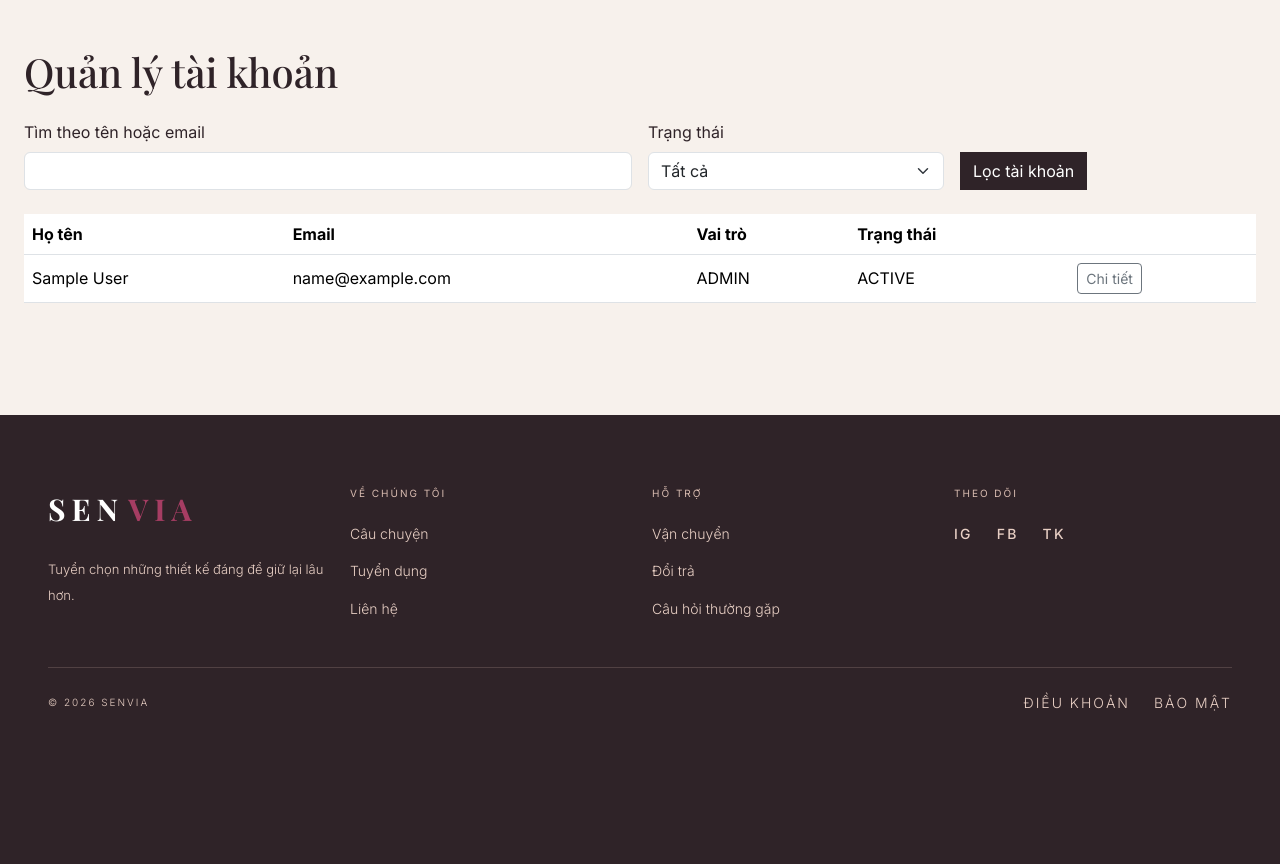
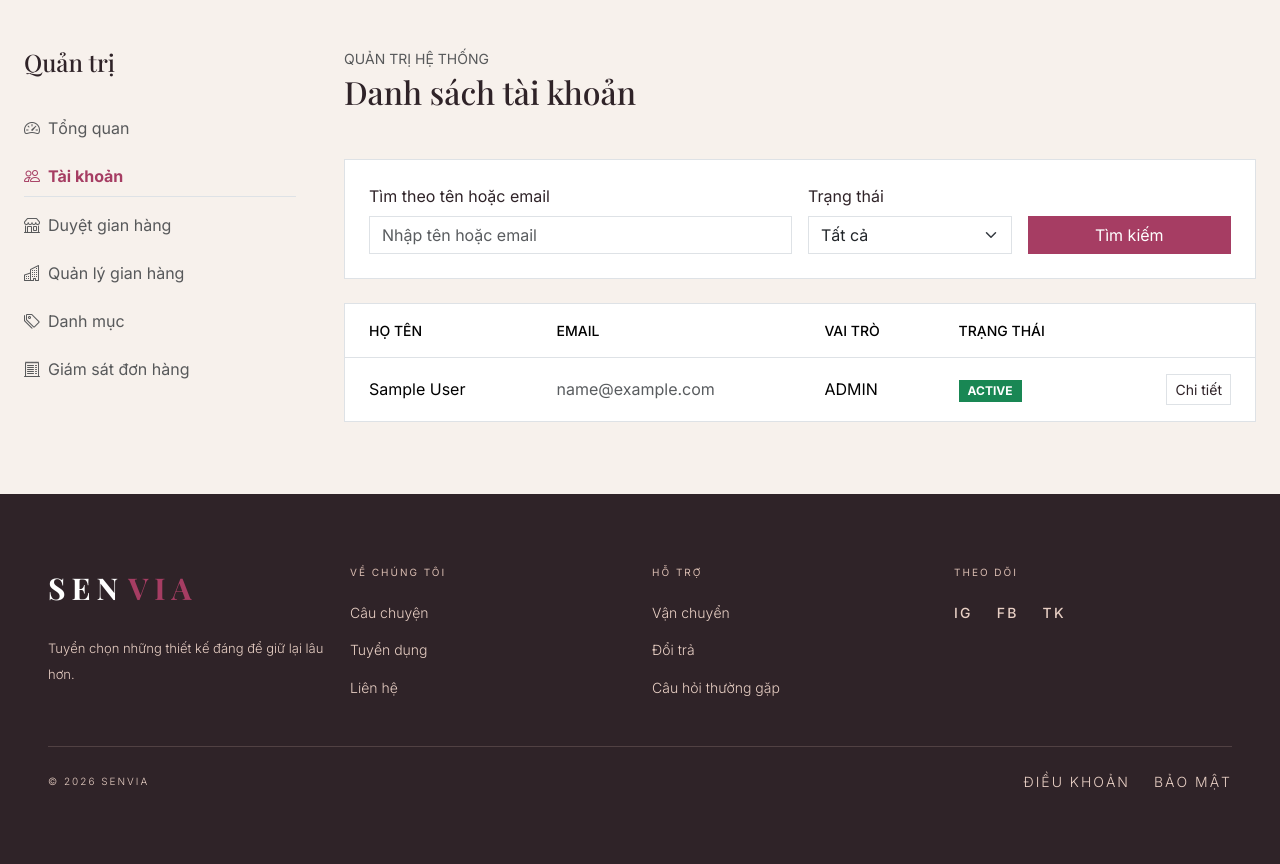
Before and after one commit to ChuChoaChan131019/MauThietKe_DoAnGiuaKy, a Spring Boot app: page /identity/admin/accounts in a window 1280 px wide. Shown: the part 169-1033 px from the top of the page. Before the commit the page ends 880 px from the top, so only its background shows below. Run offline with Spring Boot 4, Linux system fonts and the light colour scheme; the visitor is signed in with stand-in values (Sample User, id 1); some of the project's set-up classes (security, data sources, template engines, error pages and the like) are left out, and stand-ins take their place; some web fonts are replaced.

Commit message:
fix(identity): sửa trang quản lý tài khoản

```diff
--- a/src/main/resources/templates/fragments/header.html
+++ b/src/main/resources/templates/fragments/header.html
@@ -48,7 +48,7 @@
                 </a>
 
                 <div th:if="${role != null}" class="dropdown">
-                    <a href="#" class="text-plum hover-burgundy transition-colors d-flex align-items-center text-decoration-none" data-bs-toggle="dropdown">
+                    <a href="#" class="text-plum hover-burgundy transition-colors d-flex align-items-center text-decoration-none" data-bs-toggle="dropdown" role="button" aria-expanded="false">
                         <i class="bi bi-person header-icon-lg"></i>
                     </a>
                     <ul class="dropdown-menu dropdown-menu-end border-clay rounded-0 shadow-sm mt-2">
--- a/src/main/resources/templates/identity/admin/accounts.html
+++ b/src/main/resources/templates/identity/admin/accounts.html
@@ -1,99 +1,110 @@
 <!DOCTYPE html>
 <html lang="vi" xmlns:th="http://www.thymeleaf.org">
-<head th:replace="~{fragments/head :: head('Senvia - Quản lý tài khoản')}"></head>
+<head th:replace="~{fragments/head :: head('Senvia - Danh sách tài khoản')}"></head>
 <body>
 <div th:replace="~{fragments/header :: header}"></div>
-<main class="container-fluid max-w-1440 px-3 px-md-4 py-5">
-    <h1 class="text-serif text-plum mb-4">Quản lý tài khoản</h1>
-    <div th:if="${success}" th:text="${success}" class="alert alert-success" role="status"></div>
-    <div th:if="${error}" th:text="${error}" class="alert alert-danger" role="alert"></div>
 
-    <form th:action="@{/identity/admin/accounts}" method="get" class="row g-3 mb-4">
+<main class="w-100 mx-auto px-3 px-md-4 py-5 max-w-1440">
+    <div class="row gx-lg-5">
+        <aside class="col-12 col-md-3 mb-5 mb-md-0">
+            <nav class="d-flex flex-column gap-3 sticky-top" style="top: 100px;">
+                <h1 class="h4 text-serif text-plum mb-4">Quản trị</h1>
+                <a th:href="@{/admin/dashboard}" class="text-muted hover-plum text-decoration-none transition-colors pb-2 d-inline-block w-100"><i class="bi bi-speedometer2 me-2"></i>Tổng quan</a>
+                <a th:href="@{/identity/admin/accounts}" class="fw-bold text-burgundy text-decoration-none border-bottom border-burgundy pb-2 d-inline-block w-100"><i class="bi bi-people me-2"></i>Tài khoản</a>
+                <a th:href="@{/admin/shop-requests}" class="text-muted hover-plum text-decoration-none transition-colors pb-2 d-inline-block w-100"><i class="bi bi-shop me-2"></i>Duyệt gian hàng</a>
+                <a th:href="@{/admin/shops}" class="text-muted hover-plum text-decoration-none transition-colors pb-2 d-inline-block w-100"><i class="bi bi-buildings me-2"></i>Quản lý gian hàng</a>
+                <a th:href="@{/admin/categories}" class="text-muted hover-plum text-decoration-none transition-colors pb-2 d-inline-block w-100"><i class="bi bi-tags me-2"></i>Danh mục</a>
+                <a th:href="@{/admin/orders}" class="text-muted hover-plum text-decoration-none transition-colors pb-2 d-inline-block w-100"><i class="bi bi-receipt-cutoff me-2"></i>Giám sát đơn hàng</a>
+            </nav>
+        </aside>
+
+        <section class="col-12 col-md-9">
+            <div class="d-flex flex-column flex-md-row justify-content-between align-items-md-center mb-5 gap-3">
+                <div>
+                    <p class="text-muted text-uppercase small mb-1">Quản trị hệ thống</p>
+                    <h2 class="text-serif text-plum m-0">Danh sách tài khoản</h2>
+                </div>
+            </div>
+
+            <div th:if="${success}" th:text="${success}" class="alert alert-success rounded-0" role="status"></div>
+            <div th:if="${error}" th:text="${error}" class="alert alert-danger rounded-0" role="alert"></div>
+
+            <form th:action="@{/identity/admin/accounts}" method="get" class="bg-white border border-clay p-4 mb-4">
+                <div class="row g-3 align-items-end">
                     <div class="col-md-6">
-            <label for="query" class="form-label">Tìm theo tên hoặc email</label>
-            <input id="query" type="search" name="query" th:value="${query}" class="form-control">
+                        <label for="query" class="form-label text-plum">Tìm theo tên hoặc email</label>
+                        <input id="query" type="search" name="query" th:value="${query}" class="form-control rounded-0" placeholder="Nhập tên hoặc email">
                     </div>
                     <div class="col-md-3">
-            <label for="status" class="form-label">Trạng thái</label>
-            <select id="status" name="status" class="form-select">
+                        <label for="status" class="form-label text-plum">Trạng thái</label>
+                        <select id="status" name="status" class="form-select rounded-0">
                             <option value="">Tất cả</option>
-                <option th:each="accountStatus : ${statuses}"
-                        th:value="${accountStatus}"
-                        th:text="${accountStatus}"
-                        th:selected="${selectedStatus == accountStatus}"></option>
+                            <option th:each="accountStatus : ${statuses}" th:value="${accountStatus}" th:text="${accountStatus}" th:selected="${selectedStatus == accountStatus}"></option>
                         </select>
                     </div>
-        <div class="col-md-3 d-flex align-items-end">
-            <button type="submit" class="btn bg-plum text-white rounded-0">Lọc tài khoản</button>
+                    <div class="col-md-3 d-grid">
+                        <button type="submit" class="btn bg-burgundy text-white rounded-0">Tìm kiếm</button>
+                    </div>
                 </div>
             </form>
 
-    <div class="table-responsive mb-5">
-        <table class="table table-hover align-middle">
-            <thead>
-            <tr>
-                <th>Họ tên</th>
-                <th>Email</th>
-                <th>Vai trò</th>
-                <th>Trạng thái</th>
-                <th></th>
+            <div class="table-responsive bg-white border border-clay p-0 mb-4">
+                <table class="table table-borderless table-hover align-middle mb-0 text-plum">
+                    <thead class="border-bottom bg-ivory">
+                    <tr class="text-muted small text-uppercase">
+                        <th class="px-4 py-3 fw-medium">Họ tên</th>
+                        <th class="px-4 py-3 fw-medium">Email</th>
+                        <th class="px-4 py-3 fw-medium">Vai trò</th>
+                        <th class="px-4 py-3 fw-medium">Trạng thái</th>
+                        <th class="px-4 py-3"></th>
                     </tr>
                     </thead>
                     <tbody>
                     <tr th:each="account : ${accounts}">
-                <td th:text="${account.fullName}"></td>
-                <td th:text="${account.email}"></td>
-                <td th:text="${account.role}"></td>
-                <td th:text="${account.accountStatus}"></td>
-                <td>
-                    <a th:href="@{/identity/admin/accounts/{id}(id=${account.id})}" class="btn btn-sm btn-outline-secondary">Chi tiết</a>
+                        <td class="px-4 py-3" th:text="${account.fullName}"></td>
+                        <td class="px-4 py-3 text-muted" th:text="${account.email}"></td>
+                        <td class="px-4 py-3" th:text="${account.role}"></td>
+                        <td class="px-4 py-3">
+                            <span th:text="${account.accountStatus}" th:classappend="${account.accountStatus.name() == 'ACTIVE'} ? ' bg-success text-white border border-success' : ' bg-danger text-white border border-danger'" class="badge rounded-0 px-2 py-1"></span>
+                        </td>
+                        <td class="px-4 py-3 text-end">
+                            <a th:href="@{/identity/admin/accounts/{id}(id=${account.id})}" class="btn btn-sm border border-plum text-plum rounded-0 hover-bg-plum hover-text-white transition-colors">Chi tiết</a>
                         </td>
                     </tr>
                     <tr th:if="${#lists.isEmpty(accounts)}">
-                <td colspan="5" class="text-center text-muted py-4">Không tìm thấy tài khoản phù hợp.</td>
+                        <td colspan="5" class="px-4 py-5 text-center text-muted">Không tìm thấy tài khoản phù hợp.</td>
                     </tr>
                     </tbody>
                 </table>
             </div>
 
-    <section th:if="${selectedAccount}" class="card border-clay rounded-0 p-4">
-        <h2 class="h4 text-plum mb-3">Chi tiết tài khoản</h2>
-        <dl class="row">
-            <dt class="col-sm-3">Họ tên</dt>
-            <dd class="col-sm-9" th:text="${selectedAccount.fullName}"></dd>
-            <dt class="col-sm-3">Email</dt>
-            <dd class="col-sm-9" th:text="${selectedAccount.email}"></dd>
-            <dt class="col-sm-3">Vai trò</dt>
-            <dd class="col-sm-9" th:text="${selectedAccount.role}"></dd>
-            <dt class="col-sm-3">Trạng thái</dt>
-            <dd class="col-sm-9" th:text="${selectedAccount.accountStatus}"></dd>
+            <section th:if="${selectedAccount}" class="bg-white border border-clay p-4 p-md-5">
+                <h2 class="h4 text-serif text-plum mb-4">Chi tiết tài khoản</h2>
+                <dl class="row mb-4">
+                    <dt class="col-sm-3 text-muted">Họ tên</dt><dd class="col-sm-9" th:text="${selectedAccount.fullName}"></dd>
+                    <dt class="col-sm-3 text-muted">Email</dt><dd class="col-sm-9" th:text="${selectedAccount.email}"></dd>
+                    <dt class="col-sm-3 text-muted">Vai trò</dt><dd class="col-sm-9" th:text="${selectedAccount.role}"></dd>
+                    <dt class="col-sm-3 text-muted">Trạng thái</dt><dd class="col-sm-9" th:text="${selectedAccount.accountStatus}"></dd>
                     <th:block th:if="${selectedAccount.accountStatus == T(com.senvia.doangiuaky.identity.api.AccountStatus).LOCKED}">
-                <dt class="col-sm-3">Lý do khóa</dt>
-                <dd class="col-sm-9" th:text="${selectedAccount.lockReason}"></dd>
-                <dt class="col-sm-3">Người khóa</dt>
-                <dd class="col-sm-9" th:text="${selectedAccount.lockedByName}"></dd>
-                <dt class="col-sm-3">Thời điểm khóa</dt>
-                <dd class="col-sm-9" th:text="${selectedAccount.lockedAt}"></dd>
+                        <dt class="col-sm-3 text-muted">Lý do khóa</dt><dd class="col-sm-9" th:text="${selectedAccount.lockReason}"></dd>
+                        <dt class="col-sm-3 text-muted">Người khóa</dt><dd class="col-sm-9" th:text="${selectedAccount.lockedByName}"></dd>
+                        <dt class="col-sm-3 text-muted">Thời điểm khóa</dt><dd class="col-sm-9" th:text="${selectedAccount.lockedAt}"></dd>
                     </th:block>
                 </dl>
 
-        <form th:if="${selectedAccount.role == T(com.senvia.doangiuaky.identity.api.UserRole).USER && selectedAccount.accountStatus == T(com.senvia.doangiuaky.identity.api.AccountStatus).ACTIVE && selectedAccount.id != currentAdminId}"
-              th:action="@{/identity/admin/accounts/{id}/lock(id=${selectedAccount.id})}" method="post" class="mt-3">
-            <label for="reason" class="form-label">Lý do khóa (bắt buộc, tối đa 500 ký tự)</label>
-            <textarea id="reason" name="reason" maxlength="500" required class="form-control mb-3" rows="3"></textarea>
+                <form th:if="${selectedAccount.role == T(com.senvia.doangiuaky.identity.api.UserRole).USER && selectedAccount.accountStatus == T(com.senvia.doangiuaky.identity.api.AccountStatus).ACTIVE && selectedAccount.id != currentAdminId}" th:action="@{/identity/admin/accounts/{id}/lock(id=${selectedAccount.id})}" method="post">
+                    <label for="reason" class="form-label text-plum">Lý do khóa (bắt buộc, tối đa 500 ký tự)</label>
+                    <textarea id="reason" name="reason" maxlength="500" required class="form-control rounded-0 mb-3" rows="3"></textarea>
                     <button type="submit" class="btn btn-danger rounded-0">Khóa tài khoản USER</button>
                 </form>
-        <form th:if="${selectedAccount.role == T(com.senvia.doangiuaky.identity.api.UserRole).USER && selectedAccount.accountStatus == T(com.senvia.doangiuaky.identity.api.AccountStatus).LOCKED}"
-              th:action="@{/identity/admin/accounts/{id}/unlock(id=${selectedAccount.id})}" method="post" class="mt-3">
+                <form th:if="${selectedAccount.role == T(com.senvia.doangiuaky.identity.api.UserRole).USER && selectedAccount.accountStatus == T(com.senvia.doangiuaky.identity.api.AccountStatus).LOCKED}" th:action="@{/identity/admin/accounts/{id}/unlock(id=${selectedAccount.id})}" method="post">
                     <button type="submit" class="btn btn-outline-success rounded-0">Mở khóa tài khoản USER</button>
                 </form>
-        <p th:if="${selectedAccount.role == T(com.senvia.doangiuaky.identity.api.UserRole).ADMIN}" class="text-muted mb-0">
-            Tài khoản ADMIN không thể bị khóa từ màn hình này.
-        </p>
-        <p th:if="${selectedAccount.id == currentAdminId}" class="text-muted mb-0">
-            Bạn không thể tự khóa tài khoản của mình.
-        </p>
+                <p th:if="${selectedAccount.role == T(com.senvia.doangiuaky.identity.api.UserRole).ADMIN}" class="text-muted mb-0">Tài khoản ADMIN không thể bị khóa từ màn hình này.</p>
+                <p th:if="${selectedAccount.id == currentAdminId}" class="text-muted mb-0">Bạn không thể tự khóa tài khoản của mình.</p>
             </section>
+        </section>
+    </div>
 </main>
 <div th:replace="~{fragments/footer :: footer}"></div>
 </body>
--- a/src/main/resources/templates/index.html
+++ b/src/main/resources/templates/index.html
@@ -223,7 +223,7 @@
 
     <div th:replace="~{fragments/footer :: footer}"></div>
 
-    <script src="https://cdn.jsdelivr.net/npm/bootstrap@5.3.3/dist/js/bootstrap.bundle.min.js" integrity="sha384-YvpcrYf0tY3lHB60NNkmxc5s9fDVZLESaAA55NDzOxhy9GkcIdslK1eN7N6jIeHz" crossorigin="anonymous"></script>
+    <script src="https://cdn.jsdelivr.net/npm/bootstrap@5.3.3/dist/js/bootstrap.bundle.min.js"></script>
     <script th:src="@{/js/main.js}"></script>
 </body>
 </html>
```
Also changed, not shown: src/main/java/com/senvia/doangiuaky/identity/repository/UserRepository.java (+12 -13 lines), src/main/java/com/senvia/doangiuaky/identity/service/AdminAccountService.java (+15 -1 lines), 1 other file. Lines whose indentation alone changed are shown as unchanged.
